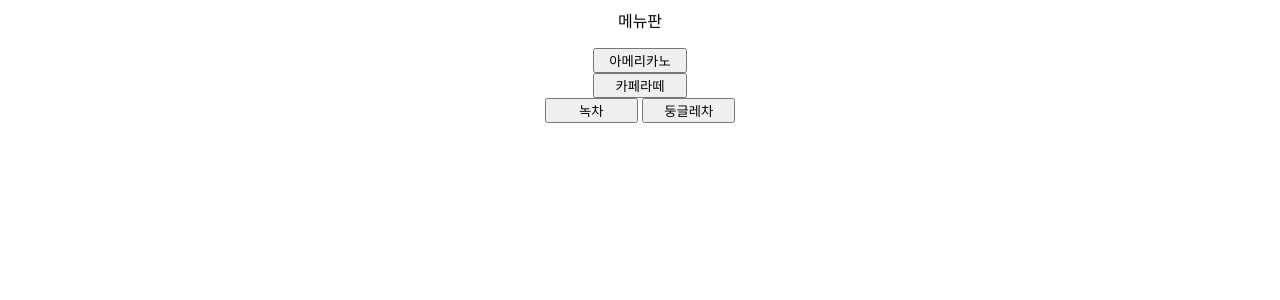
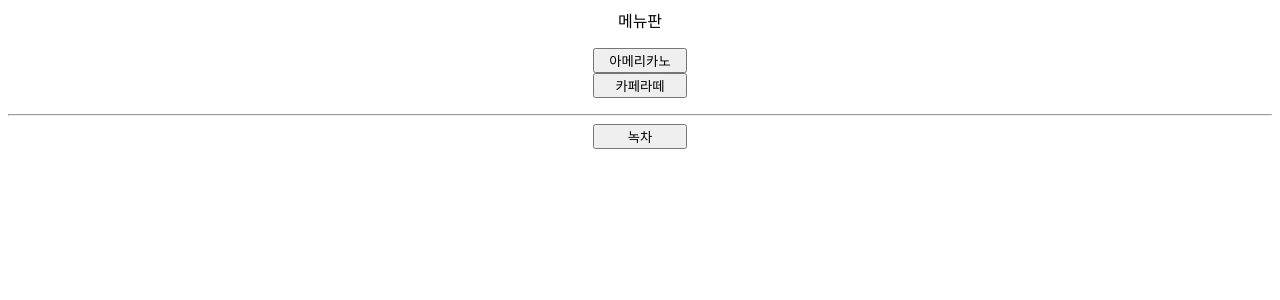
Before and after one commit to SteelCrab/david, a Flask app: page /menu in a window 1280 px wide. Shown: the top 300 px of the page. Run offline with Flask 3, Linux system fonts and the light colour scheme.

```diff
--- a/repo_work/templates/menu.html
+++ b/repo_work/templates/menu.html
@@ -14,8 +14,7 @@
     메뉴판<p>
     <button name="menu1" style="width:70pt;">아메리카노</button><br>
     <button name="menu2" style="width:70pt;">카페라떼</button><br>
+    </p><hr>
     <button name="menu2" style="width:70pt;">녹차</button>
-    <button name="menu2" style="width:70pt;">둥글레차</button>
-
 </body>
 </html>
```
